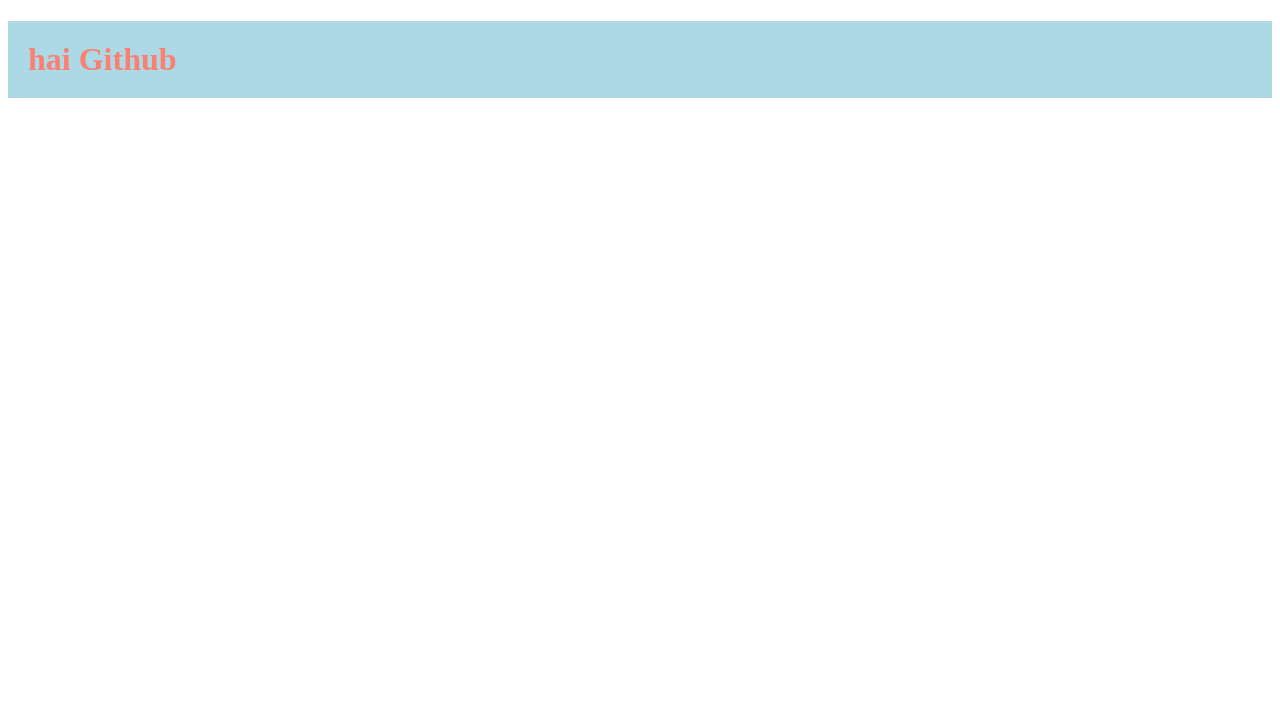
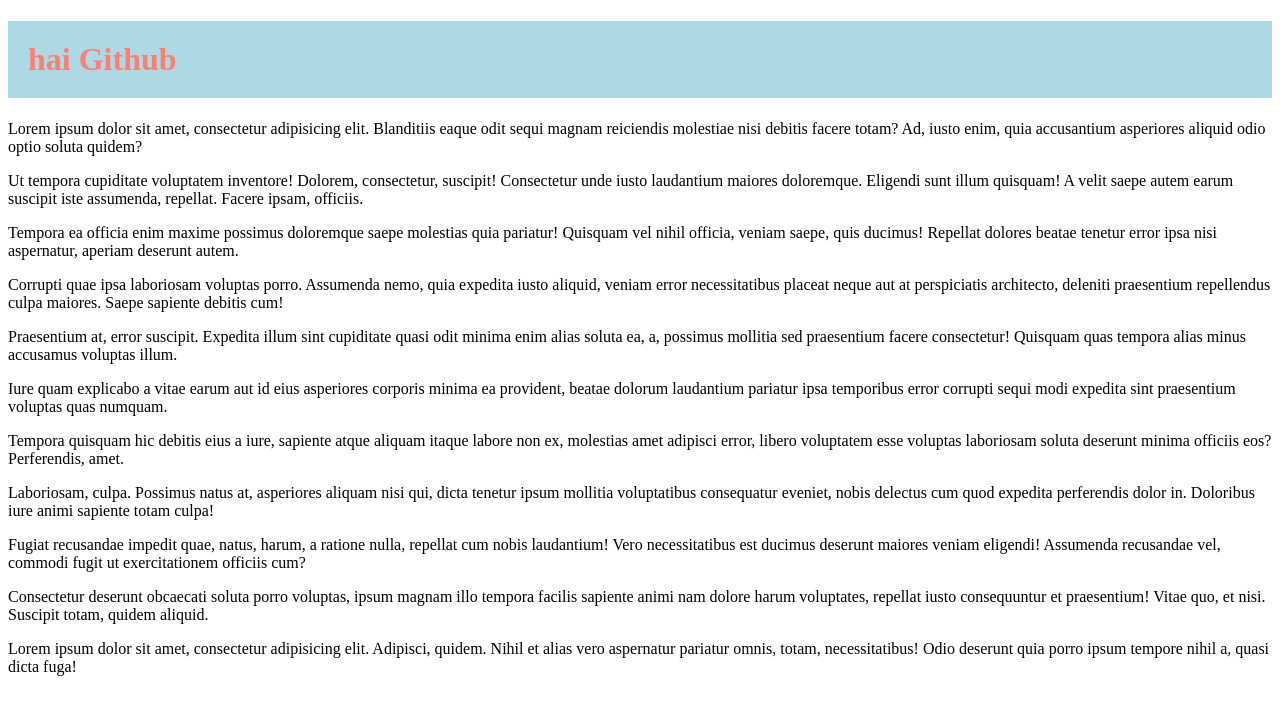
Before and after one commit to EkySambora/gitTest, a plain HTML site: page index.html in a window 1280 px wide. Drawn offline with Linux system fonts and the light colour scheme.

Commit message:
telah di ubah html

```diff
--- a/index.html
+++ b/index.html
@@ -7,5 +7,16 @@
 </head>
 <body>
 	<h1>hai Github</h1>
+	<p>Lorem ipsum dolor sit amet, consectetur adipisicing elit. Blanditiis eaque odit sequi magnam reiciendis molestiae nisi debitis facere totam? Ad, iusto enim, quia accusantium asperiores aliquid odio optio soluta quidem?</p>
+	<p>Ut tempora cupiditate voluptatem inventore! Dolorem, consectetur, suscipit! Consectetur unde iusto laudantium maiores doloremque. Eligendi sunt illum quisquam! A velit saepe autem earum suscipit iste assumenda, repellat. Facere ipsam, officiis.</p>
+	<p>Tempora ea officia enim maxime possimus doloremque saepe molestias quia pariatur! Quisquam vel nihil officia, veniam saepe, quis ducimus! Repellat dolores beatae tenetur error ipsa nisi aspernatur, aperiam deserunt autem.</p>
+	<p>Corrupti quae ipsa laboriosam voluptas porro. Assumenda nemo, quia expedita iusto aliquid, veniam error necessitatibus placeat neque aut at perspiciatis architecto, deleniti praesentium repellendus culpa maiores. Saepe sapiente debitis cum!</p>
+	<p>Praesentium at, error suscipit. Expedita illum sint cupiditate quasi odit minima enim alias soluta ea, a, possimus mollitia sed praesentium facere consectetur! Quisquam quas tempora alias minus accusamus voluptas illum.</p>
+	<p>Iure quam explicabo a vitae earum aut id eius asperiores corporis minima ea provident, beatae dolorum laudantium pariatur ipsa temporibus error corrupti sequi modi expedita sint praesentium voluptas quas numquam.</p>
+	<p>Tempora quisquam hic debitis eius a iure, sapiente atque aliquam itaque labore non ex, molestias amet adipisci error, libero voluptatem esse voluptas laboriosam soluta deserunt minima officiis eos? Perferendis, amet.</p>
+	<p>Laboriosam, culpa. Possimus natus at, asperiores aliquam nisi qui, dicta tenetur ipsum mollitia voluptatibus consequatur eveniet, nobis delectus cum quod expedita perferendis dolor in. Doloribus iure animi sapiente totam culpa!</p>
+	<p>Fugiat recusandae impedit quae, natus, harum, a ratione nulla, repellat cum nobis laudantium! Vero necessitatibus est ducimus deserunt maiores veniam eligendi! Assumenda recusandae vel, commodi fugit ut exercitationem officiis cum?</p>
+	<p>Consectetur deserunt obcaecati soluta porro voluptas, ipsum magnam illo tempora facilis sapiente animi nam dolore harum voluptates, repellat iusto consequuntur et praesentium! Vitae quo, et nisi. Suscipit totam, quidem aliquid.</p>
+	<p>Lorem ipsum dolor sit amet, consectetur adipisicing elit. Adipisci, quidem. Nihil et alias vero aspernatur pariatur omnis, totam, necessitatibus! Odio deserunt quia porro ipsum tempore nihil a, quasi dicta fuga!</p>
 </body>
 </html>
```
